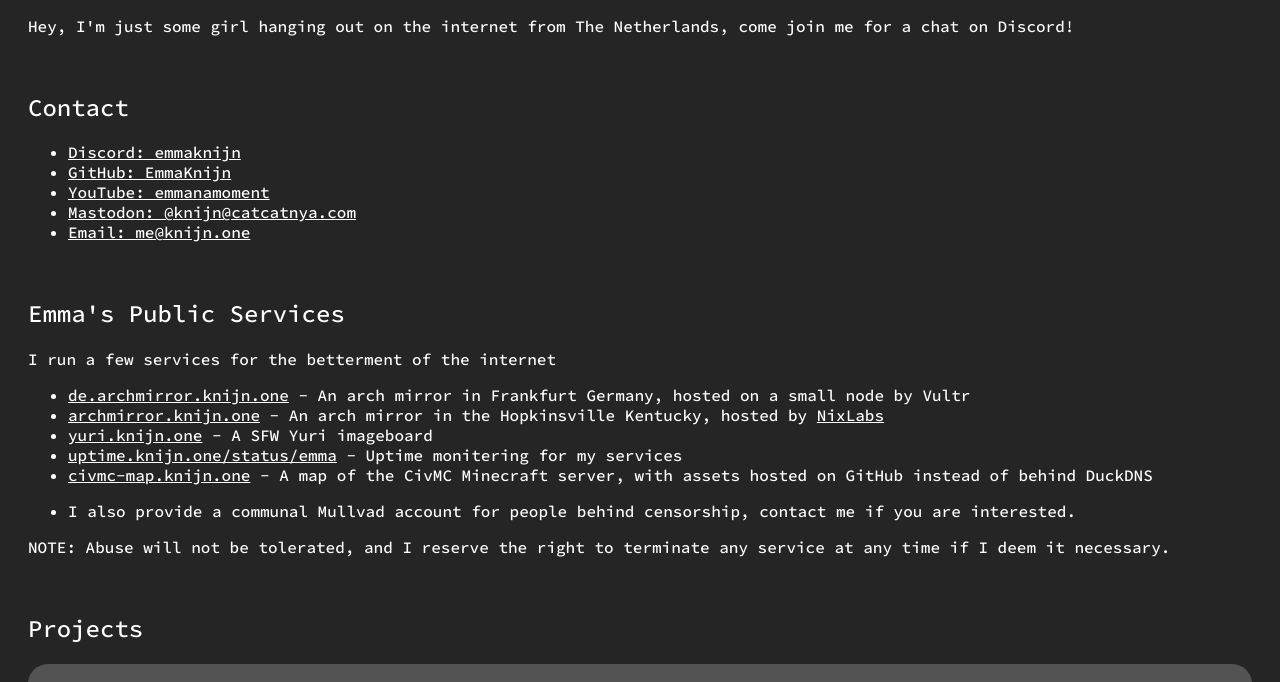
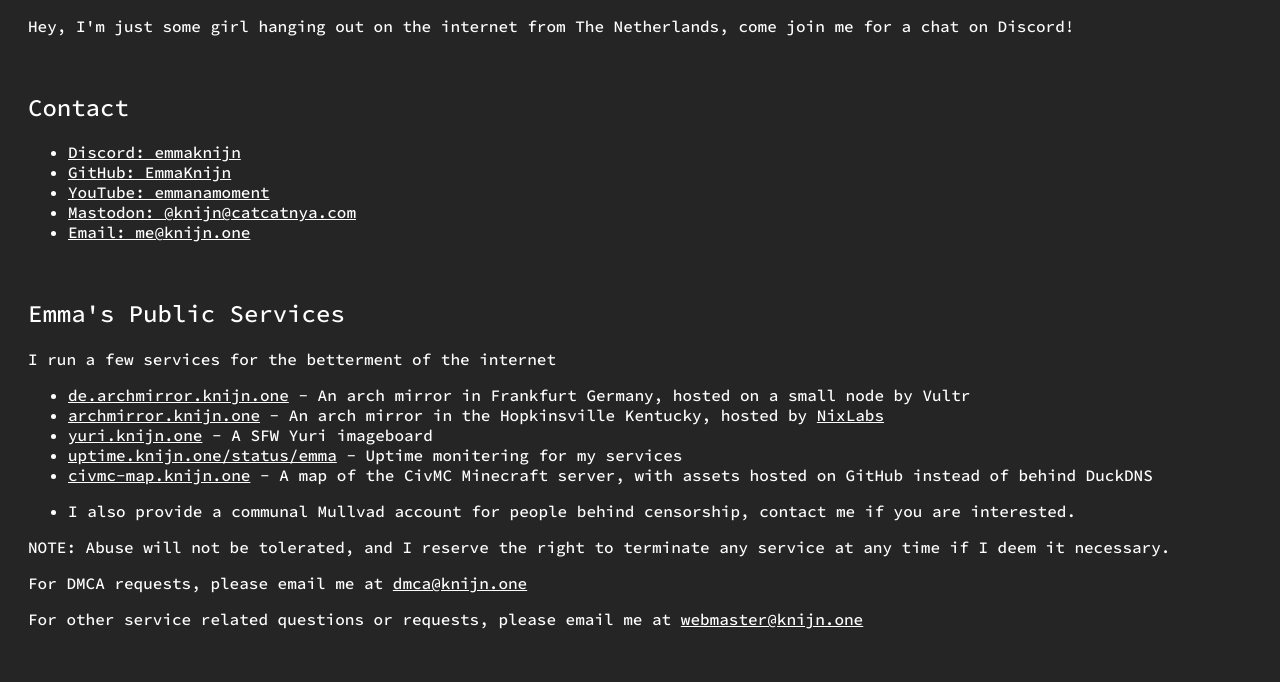
Before and after one commit to EmmaKnijn/website, a plain HTML site: page index.html in a window 1280 px wide. Shown: the part 109-791 px from the top of the page. Drawn offline with Linux system fonts and the light colour scheme.

Commit message:
add emails

```diff
--- a/index.html
+++ b/index.html
@@ -63,6 +63,12 @@
     <p>
         NOTE: Abuse will not be tolerated, and I reserve the right to terminate any service at any time if I deem it necessary.
     </p>
+    <p>
+        For DMCA requests, please email me at <a href="mailto:dmca@knijn.one">dmca@knijn.one</a>
+    </p>
+    <p>
+        For other service related questions or requests, please email me at <a href="mailto:webmaster@knijn.one">webmaster@knijn.one</a>
+    </p>
 
     <div class="spacer"></div>
 
```
